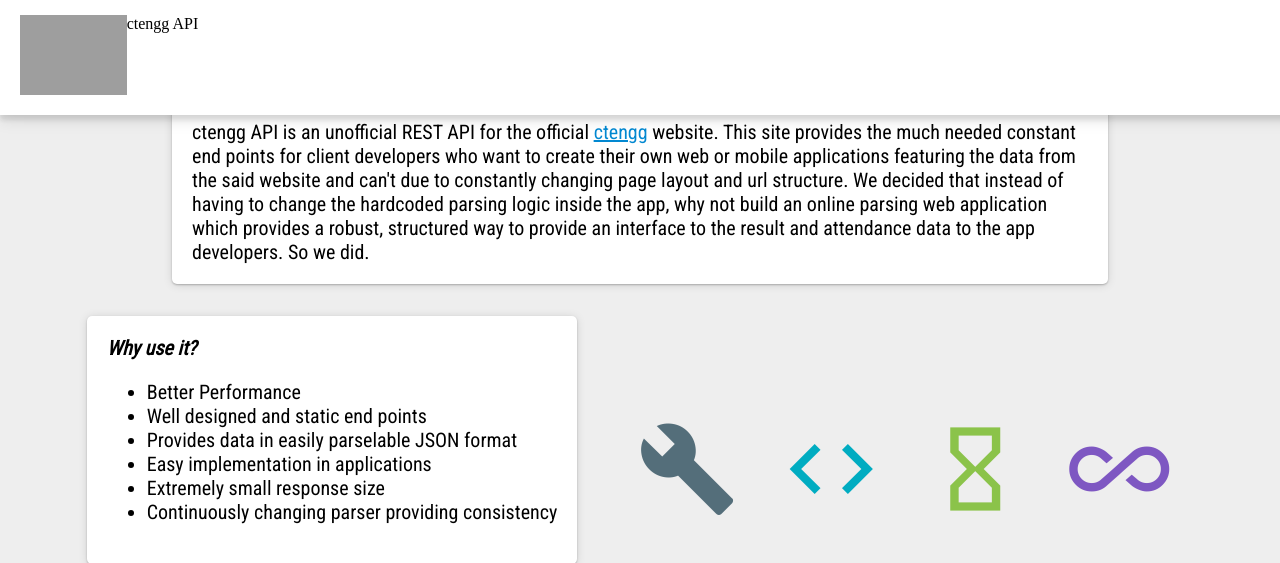
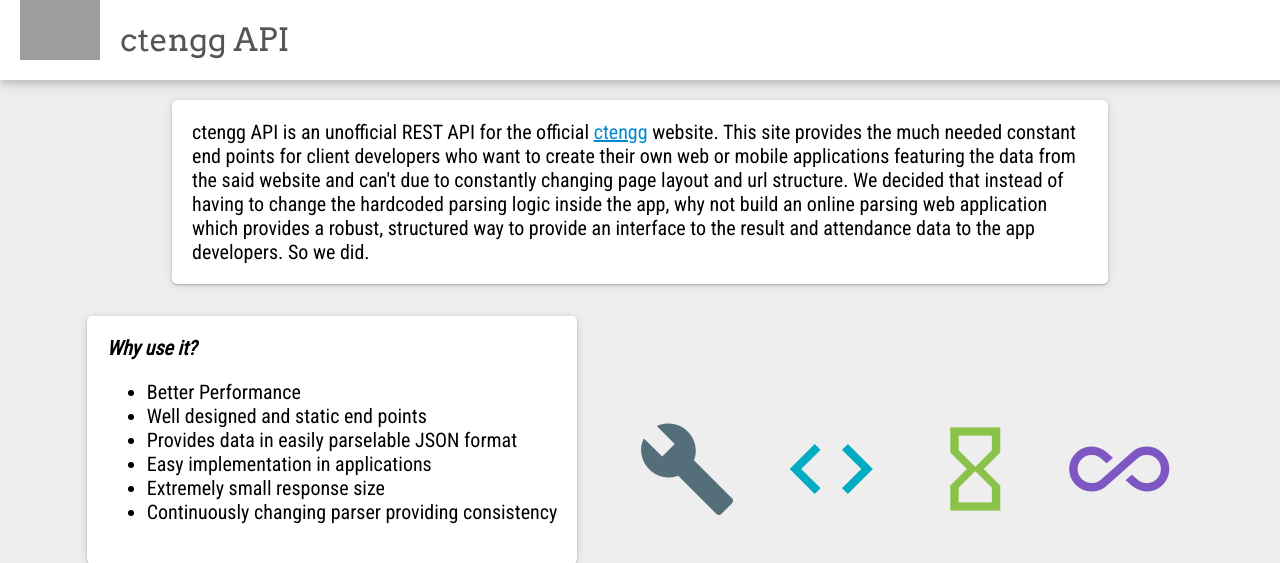
Before and after one commit to PATRICKAUGUSTUSJONAS/ctengg-api, a Python web app: template template/MainPage.html in a window 1280 px wide. Shown: the top 563 px of the page. Run offline with Jinja, Linux system fonts and the light colour scheme; the template is opened without the code that fills it, so the values that code supplies are empty; grey boxes are pictures that could not be loaded.

Commit message:
Fixed css

```diff
--- a/static/css/style.css
+++ b/static/css/style.css
@@ -1,6 +1,14 @@
 body {
 	background: #eee;
 	margin: 0;
+}
+
+#logo {
+	position: fixed;
+	top: 0;
+	float: left;
+	width: 80px;
+	margin-left: 20px;
 }
 
 footer {
@@ -14,27 +22,17 @@
 	background: #f44336;
 	padding: 10px;
 }
-header {
+
+.header {
 	position: fixed;
 	top: 0;
 	width: 100%;
-	top: 0;
-	left: 0;
-	background-color: #fff;
-	padding: 15px 20px 20px 20px;
+	font-family: 'Arvo', serif;
+	font-weight: 400;
+	font-size: 14;
+	background: #fff;
+	color: #555;
+	margin-top: 0;
+	padding: 20px 0px 20px 120px;
 	box-shadow: 0 5px 15px rgba(0,0,0,0.10), 0 5px 5px rgba(0,0,0,0.10);
 }
-header img#logo{
-	display: inline-block;
-	height: 80px;
-	float:left;
-}
-header h1#appTitle{
-	display: inline-block;
-	font-family: 'Arvo',serif;
-	font-weight: 400;
-	font-size: 14;
-	color: #555;
-	float:left;
-
-}
--- a/template/basic.html
+++ b/template/basic.html
@@ -12,12 +12,8 @@
 	{% block content %}
 	{% endblock %}
 
-
-
-	<header>
-		<img id="logo" src="static/images/ctengg.svg" alt="logo" />
-		<span  id="appTitle">ctengg API</span>
-	</header>
+	<h1 class="header">ctengg API</h1>
+	<img id="logo" src="static/images/ctengg.svg" alt="logo" />
 
 	<footer>
 		Made with <i class="material-icons">favorite</i> from Python by Areeb Jamal, Priya Varshney and Divya Prakash <br />
```
